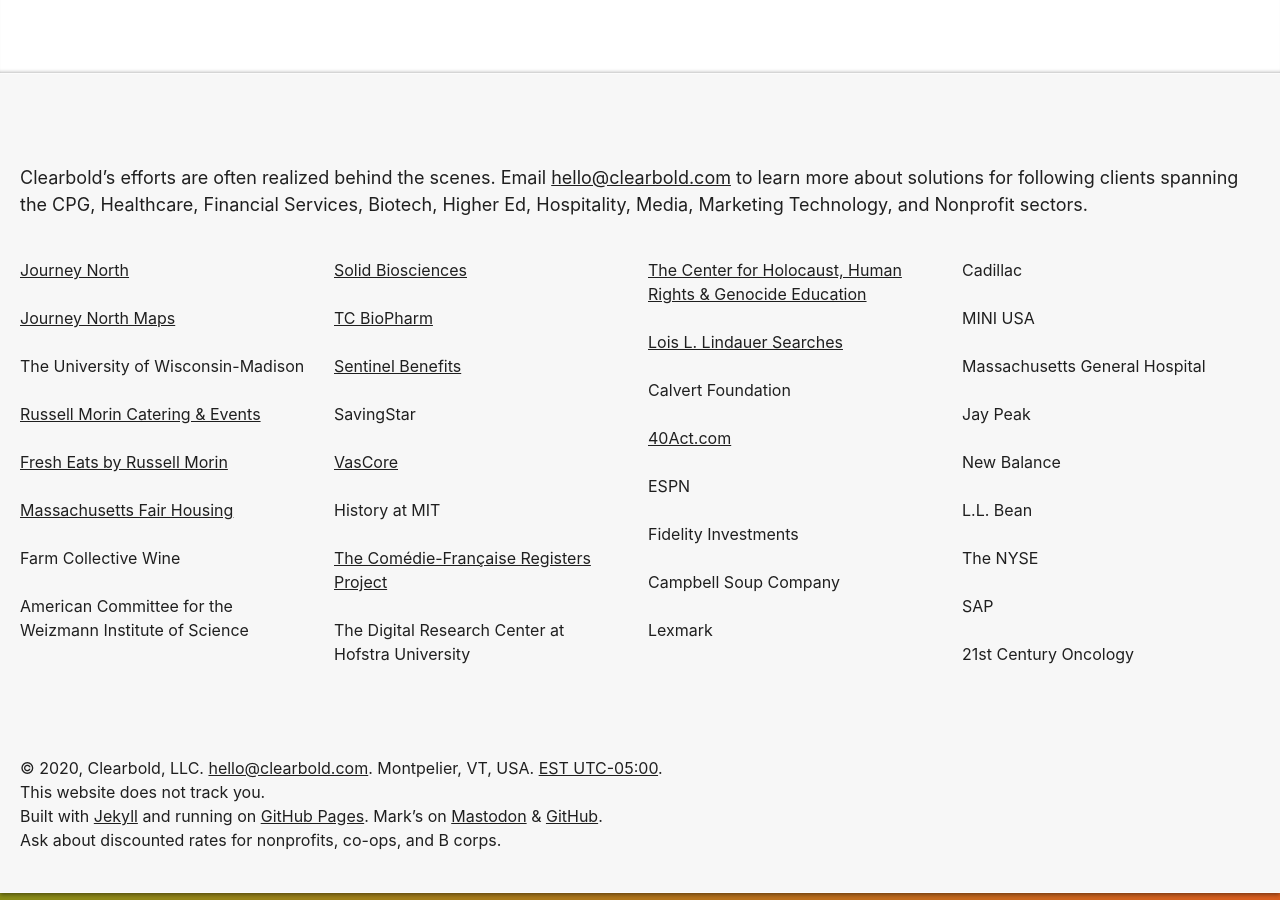
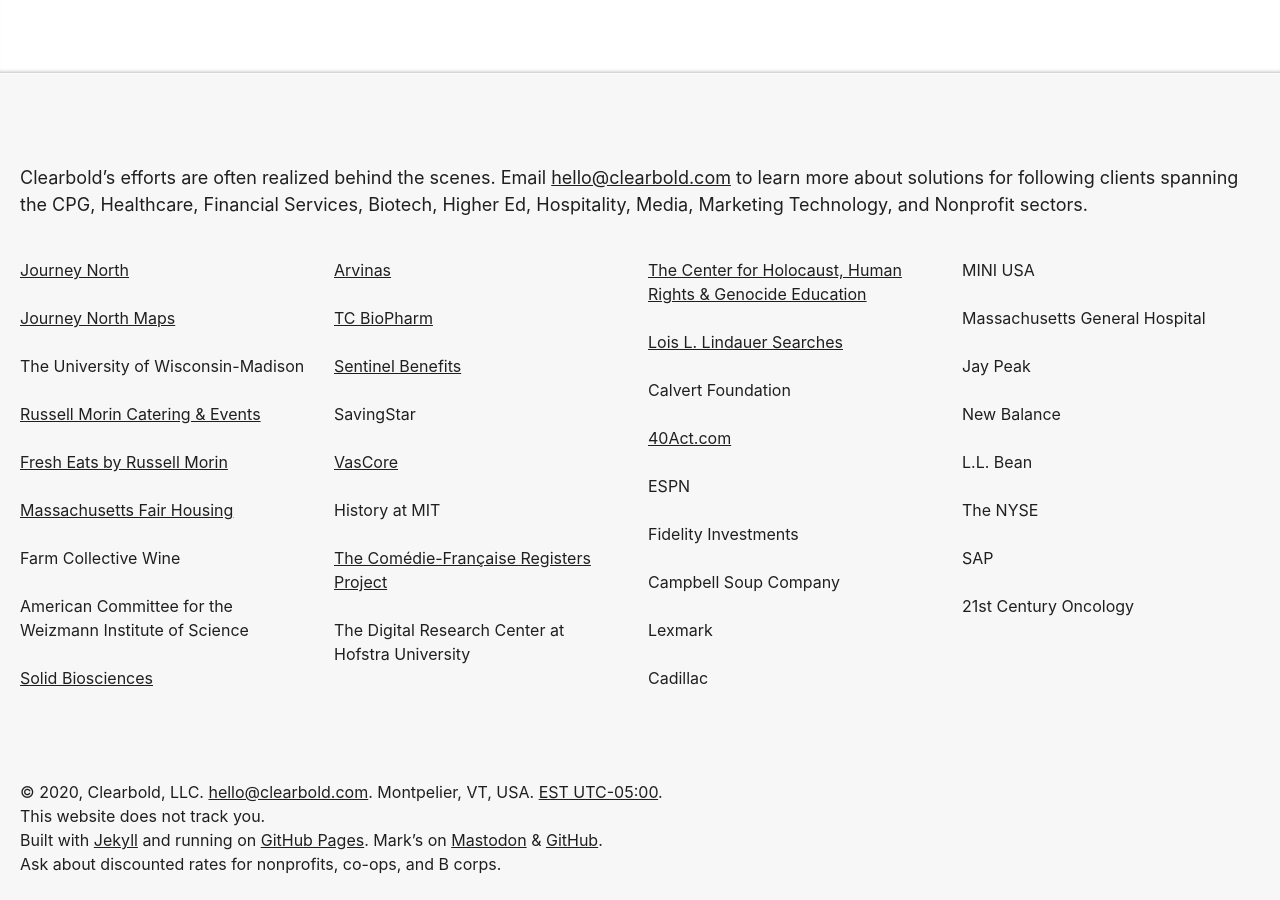
Before and after one commit to clearbold/clearbold.github.io, a Jekyll site: the page built from jn.html, in a window 1280 px wide and 900 px high, scrolled down 3275 px. Built offline with Jekyll 4.4.1, drawn with Linux system fonts in a browser that asks for light colours.

Commit message:
Adding Arvinas to portfolio links

```diff
--- a/_layouts/home.html
+++ b/_layouts/home.html
@@ -114,6 +114,7 @@
                     <li>Farm Collective Wine</li>
                     <li>American Committee for the Weizmann Institute of&nbsp;Science</li>
                     <li><a href="https://solidbio.com">Solid Biosciences</a></li>
+                    <li><a href="https://www.arvinas.com">Arvinas</a></li>
                     <li><a href="https://www.tcbiopharm.com">TC BioPharm</a></li>
                     <li><a href="https://sentinelgroup.com">Sentinel Benefits</a></li>
                     <li>SavingStar</li>
--- a/_layouts/jn.html
+++ b/_layouts/jn.html
@@ -98,6 +98,7 @@
                     <li>Farm Collective Wine</li>
                     <li>American Committee for the Weizmann Institute of&nbsp;Science</li>
                     <li><a href="https://solidbio.com">Solid Biosciences</a></li>
+                    <li><a href="https://www.arvinas.com">Arvinas</a></li>
                     <li><a href="https://www.tcbiopharm.com">TC BioPharm</a></li>
                     <li><a href="https://sentinelgroup.com">Sentinel Benefits</a></li>
                     <li>SavingStar</li>
```
